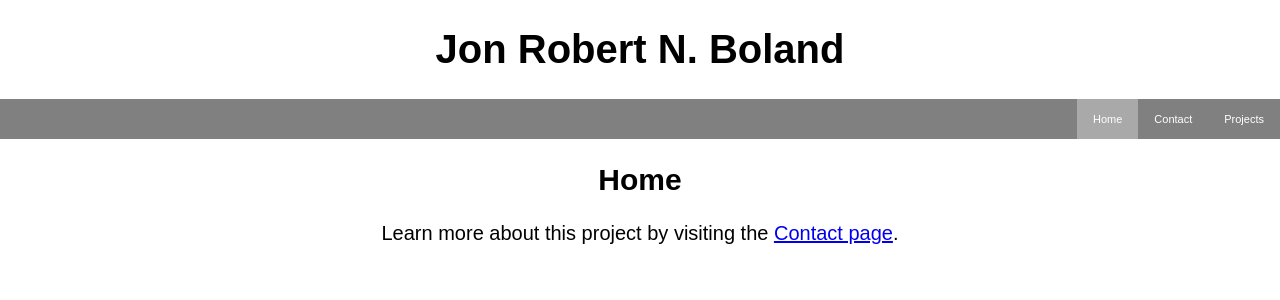
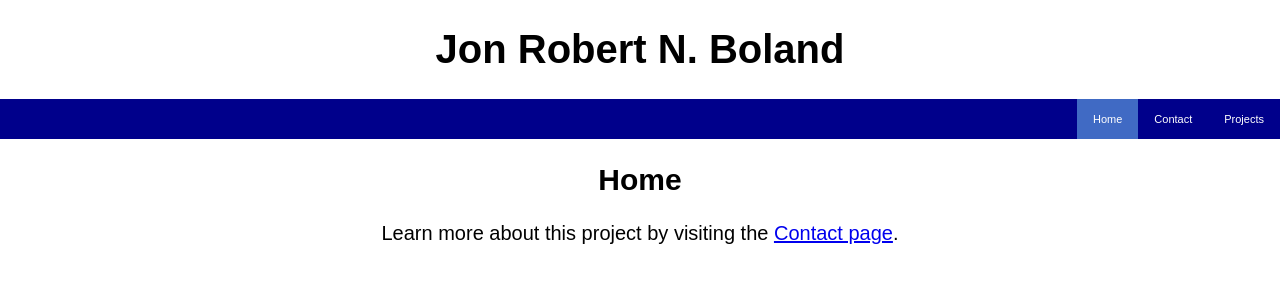
Before and after one commit to rob-boland/jhu_software_concepts, a Flask app: page / in a window 1280 px wide. Shown: the top 300 px of the page. Run offline with Flask 3, Linux system fonts and the light colour scheme.

Commit message:
Update styles.css

```diff
--- a/Module_1/static/styles.css
+++ b/Module_1/static/styles.css
@@ -11,7 +11,7 @@
 
   .navigation {
     overflow: hidden;
-    background-color: gray;
+    background-color: darkblue;
   }
 
   .navigation a {
@@ -24,14 +24,14 @@
   }
 
   .navigation a:hover {
-    background-color: lightgrey;
+    background-color: rgb(111, 145, 218);
   }
 
   .navigation a.active {
-    background-color: darkgrey;
+    background-color: rgb(64, 106, 196);
     color:white;
   }
 
   .navigation a.active:hover {
-    background-color: lightgrey;
+    background-color: rgb(111, 145, 218);
   }
```
